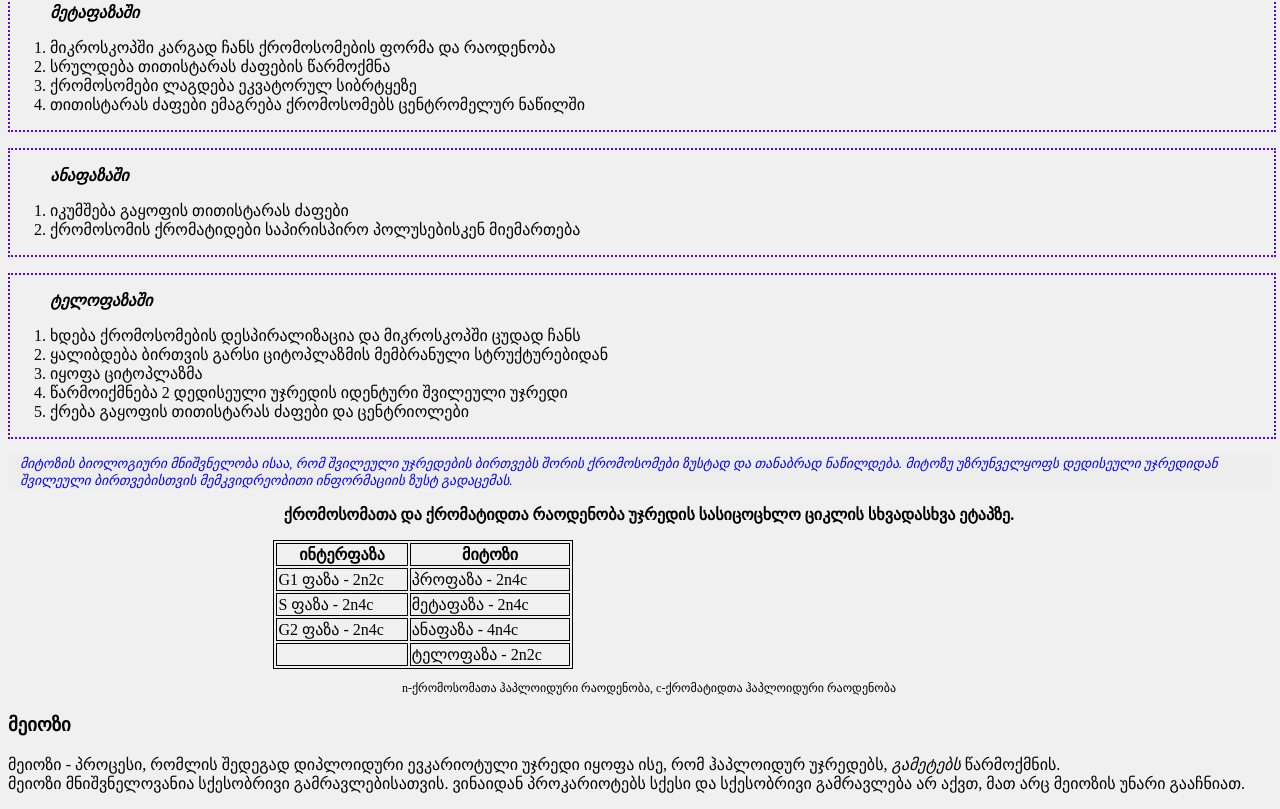
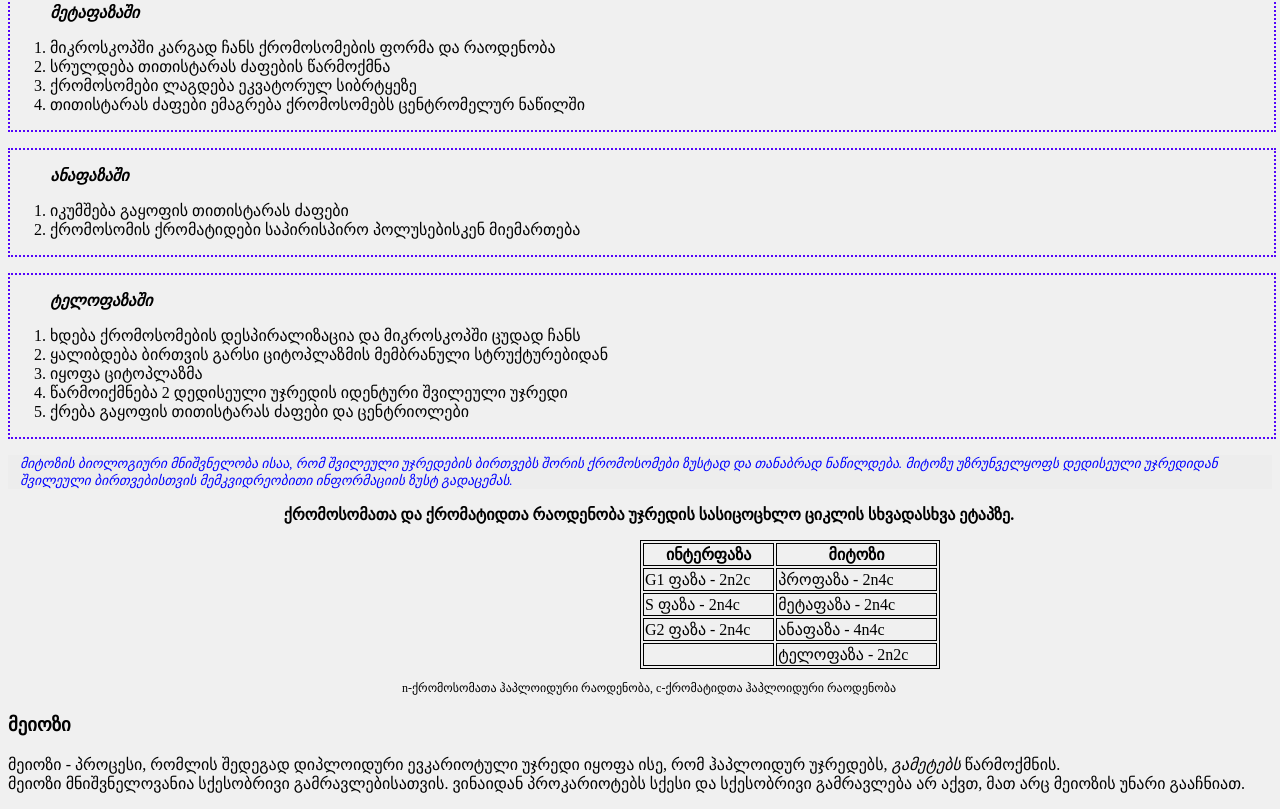
Before and after one commit to BiologyExam11/BiologyExam11.github.io, a plain HTML site: page index.html in a window 1280 px wide. Shown: the part 905-1714 px from the top of the page. Drawn offline with Linux system fonts and the light colour scheme.

Commit message:
Update index.html

```diff
--- a/index.html
+++ b/index.html
@@ -66,7 +66,7 @@
                 border: 1px solid;
             }
             #cxrili {
-                margin-left:21%;
+                margin-left:50%;
                 width:300px;
             }
             #n {
```
